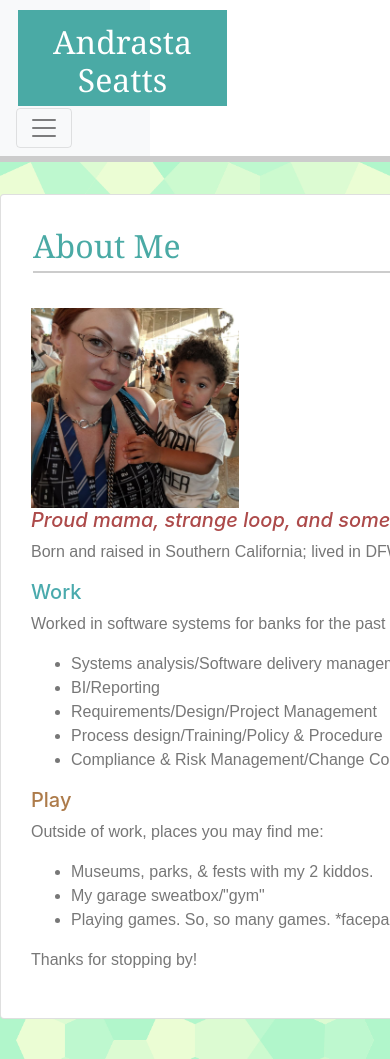
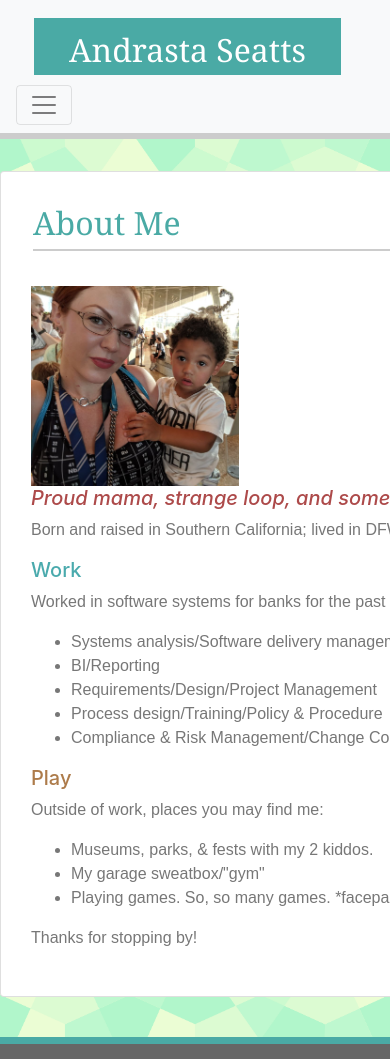
Before and after one commit to And-Rasta/Responsive-Portfolio, a plain HTML site: page index.html in a window 390 px wide. Shown: the top 1059 px of the page. Drawn offline with nearby package versions, Linux system fonts and the light colour scheme.

Commit message:
Last minute tweaks

```diff
--- a/css/style.css
+++ b/css/style.css
@@ -12,7 +12,7 @@ header {
     font-size: 16px;
 }
 
-.navbar-light .navbar-nav .nav-link:focus, .navbar-light .navbar-nav .nav-link:hover {
+.navbar, .navbar-light .navbar-nav .nav-link:focus, .navbar-light .navbar-nav .nav-link:hover {
     color: #4aaaa5 !important;
 }
 
@@ -269,7 +269,7 @@ button:hover {
         width: 270px;
     }
 
-    header, .nav, footer {
+    header, .nav, .navbar, footer {
         width: 100%;
         min-width: 740px;
     }
@@ -288,7 +288,7 @@ button:hover {
         width: 150px;
     }
 
-    header, .nav, footer {
+    header, .nav, .navbar, footer {
         width: 100%;
         min-width: 650px;
     }
--- a/index.html
+++ b/index.html
@@ -15,7 +15,7 @@
     <header>
         <div class="header">
             <nav class="navbar navbar-expand-md navbar-light bg-light">
-                <div class="name_div navbar-dark">
+                <div class="navbar">
                         <h2>
                             Andrasta Seatts
                         </h2>
```
Also changed, not shown: contact.html (+1 -1 lines).
